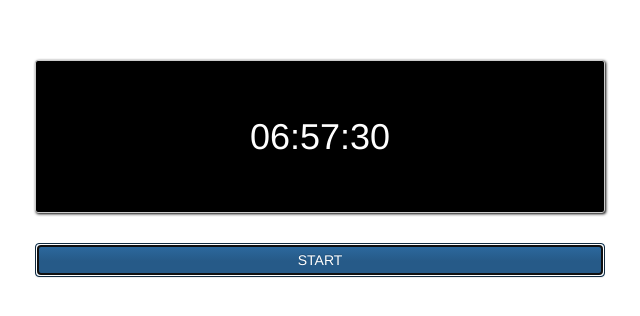
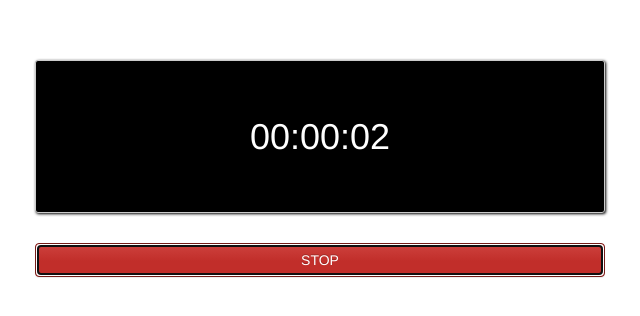
Before and after one commit to Miyashi926/HTML, a plain HTML site: page sample06/index.html in a window 1280 px wide. Both pictures are taken after a click on the button "START". Shown: the whole page, without its empty margins (320-960 px from the left). Drawn offline with nearby package versions, Linux system fonts and the light colour scheme.

Commit message:
chupter6 owata

```diff
--- a/sample06/index.html
+++ b/sample06/index.html
@@ -26,26 +26,55 @@
        </div>
     </div>
         <script>
-            //ゼロを追加する
-
-            var addZero =function(value){
+            var start; //開始時間（グローバル変数）
+            var addZero = function(value){
                 if(value < 10){
                     value ='0' + value;
                 }
                 return value;
+            };
+
+        var timer_id;
+        document.getElementById('start_stop').addEventListener('click',function(){
+            if (this.innerHTML === 'START'){
+                start =new Date();
+
+                timer_id = setInterval(goTimer,10);
+
+                //ストップボタンにする
+                this.innerHTML ='STOP';
+                this.classList.remove('btn-default');
+                this.classList.add('btn-danger');
+
+            }else{
+                clearInterval(timer_id);
+
+                //STARTボタンにする
+                this.innerHTML ='START';
+                this.classList.remove('btn-danger');
+                this.classList.add('btn-default');
             }
+        });
 
-            var now  = new Date();
-            var seconds = now.getSeconds();
+        //タイマーの処理
+        var goTimer =function(){
+            var now = new Date();
+
+            var milli = now.getTime() - start.getTime(); //差をミリ秒で
+            var seconds = Math.floor(milli / 1000); //秒を取得
+            var minutes = Math.floor(seconds / 60); //分を取得
+            var hours = Math.floor(minutes / 60);　//時を取得
+
+            seconds = seconds - minutes * 60;
+            minutes = minutes - hours * 60;
+
+            //一桁の場合は０を補完
+            hours = addZero(hours);
+            minutes = addZero(minutes);
             seconds = addZero(seconds);
 
-            var minutes =now.getMinutes()
-            minutes = addZero(minutes);
-
-            var hours =now.getHours()
-            hours = addZero(hours);
-
-            document.getElementById('timer').innerHTML =hours + ':' + minutes + ':' + seconds;
+            document.getElementById('timer').innerHTML =hours +':' + minutes + ':' + seconds;
+        }
 
         </script>
 </body>
```
